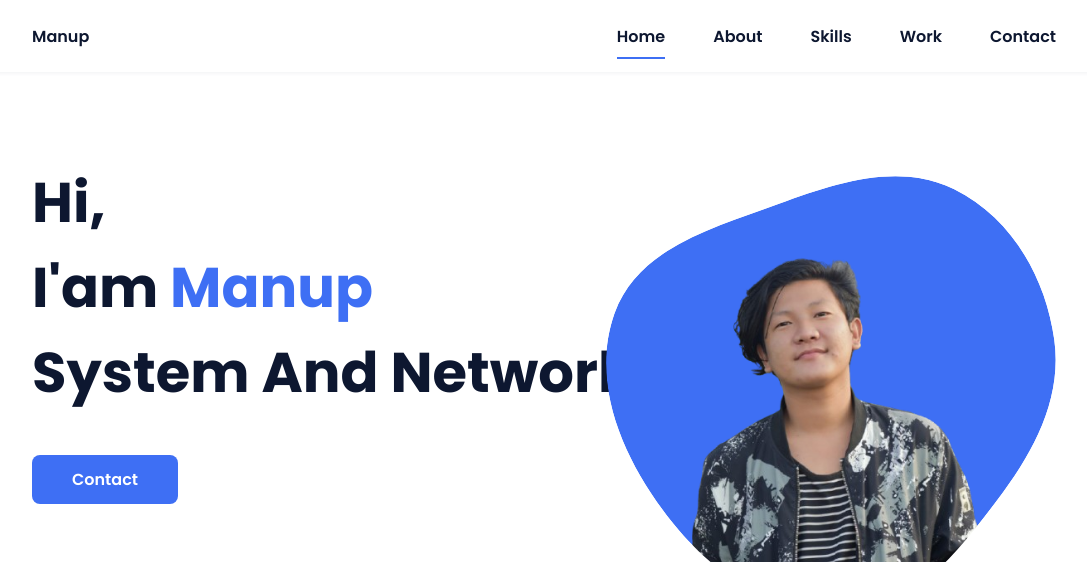
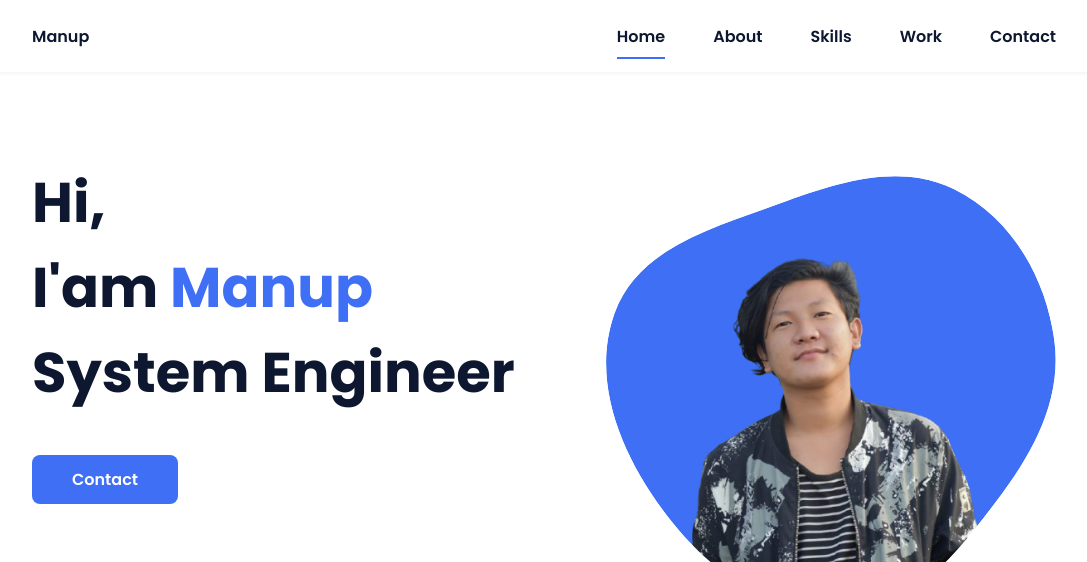
Before and after one commit to manup-tm/my-website, a plain HTML site: page index.html in a window 1280 px wide. Shown: the top 562 px of the page, without its empty margins (96-1183 px from the left). Drawn offline with nearby package versions, Linux system fonts and the light colour scheme; a script that the page names is missing.

Commit message:
refactor(designation): replace new designation

```diff
--- a/index.html
+++ b/index.html
@@ -55,7 +55,7 @@
         <div class="home__data">
           <h1 class="home__title">
             Hi,<br />I'am <span class="home__title-color">Manup</span><br />
-            System And Network Engineer
+            System Engineer
           </h1>
 
           <a href="#contact" class="button">Contact</a>
```
